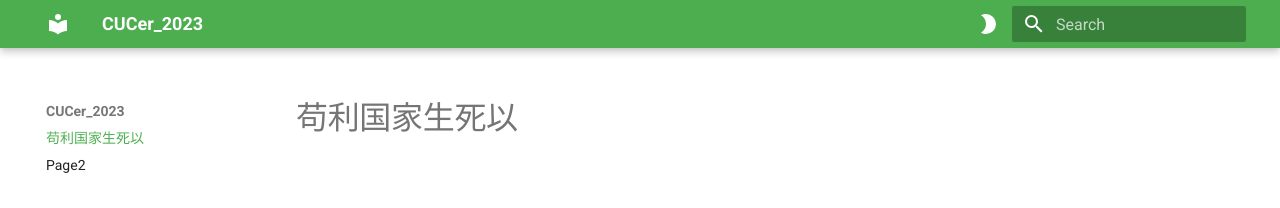
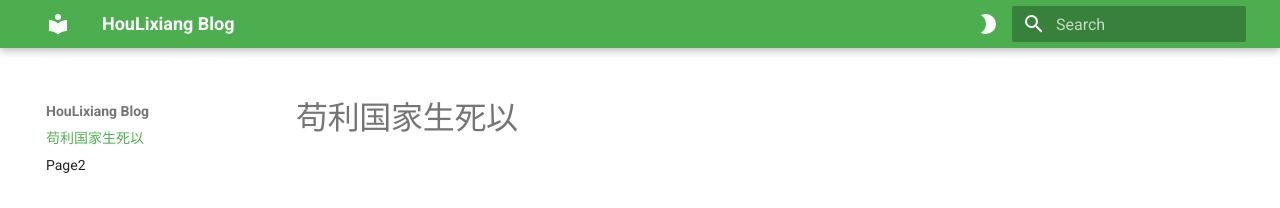
Before and after one commit to WangYuanze111/mkdocs-blog, an MkDocs documentation site: the page built from docs/index.md, in a window 1280 px wide. Shown: the top 208 px of the page. Built offline with MkDocs 1.6.1 and Material for MkDocs 9.7.7, drawn with Linux system fonts in a browser that asks for light colours.

Commit message:
Update mkdocs.yml

```diff
--- a/mkdocs.yml
+++ b/mkdocs.yml
@@ -1,4 +1,4 @@
-site_name: CUCer_2023
+site_name: HouLixiang Blog
 site_author: 侯理想
 theme:
   name: material
```
